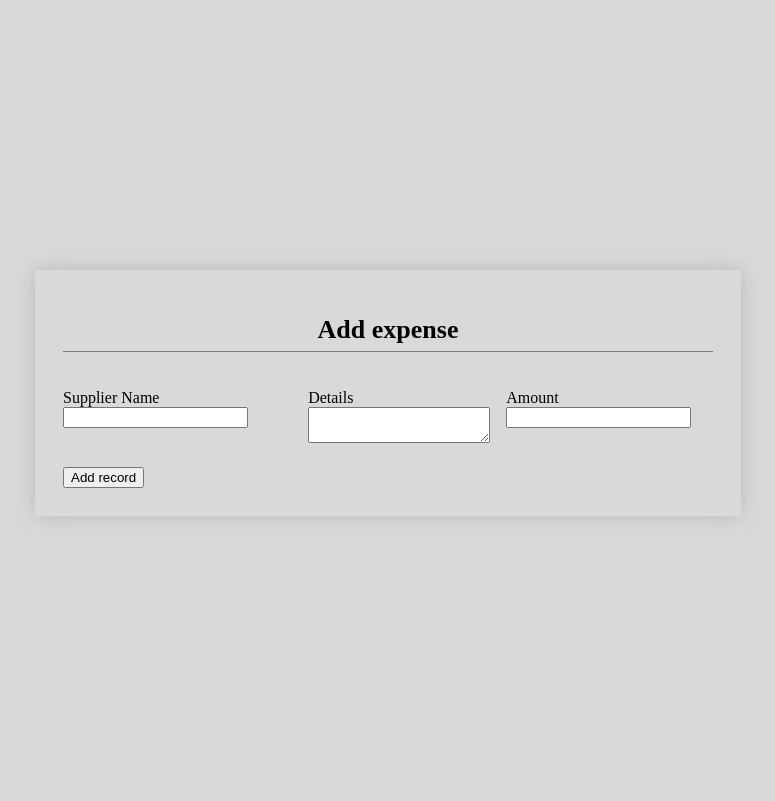
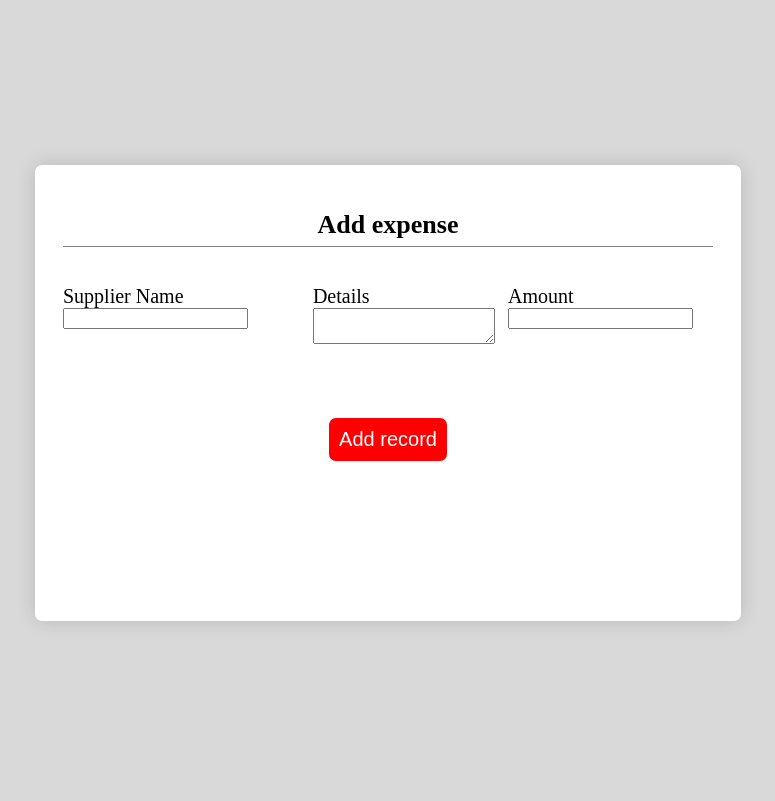
Before and after one commit to DatPika/System-Development-ECommerce, a PHP site: template app/views/Expense/create.php in a window 1280 px wide. Shown: the part 147-948 px from the top of the page, without its empty margins (252-1027 px from the left). Run offline with PHP 8.4, Linux system fonts and the light colour scheme; the template is opened without the code that fills it, so the values that code supplies are empty.

Commit message:
create expense css done

```diff
--- a/app/views/Expense/create.php
+++ b/app/views/Expense/create.php
@@ -10,13 +10,13 @@
 
 			<div class="expense-info">
 				<div class ="input-box">
-					<label><?= _('Supplier Name') ?></label><input type="text" name="supplierName" id="supplierName">
+					<label><?= _('Supplier Name') ?></label><input type="text" name="supplierName" id="supplierName" required>
 				</div>
 				<div class ="input-box">
 					<label><?= _('Details') ?></label><textarea name="details" id="details"></textarea>
 				</div>
 				<div class ="input-box">
-					<label><?= _('Amount') ?></label><input type="text" name='totalExpense' id="totalExpense">
+					<label><?= _('Amount') ?></label><input type="text" name='totalExpense' id="totalExpense" required>
 				</div>
 			</div>
 			<div class="form-submit-btn">
--- a/app/views/shared/header.php
+++ b/app/views/shared/header.php
@@ -5,7 +5,6 @@
 	<meta name="viewport" content="width=device-width, initial-scale=1">
 	<script src="../../../JavaScript/script.js"></script>
 	<link rel="stylesheet" href="../../../Style/styles.css">
-	<link rel="stylesheet" href="https://unicons.iconscout.com/release/v4.0.0/css/line.css">
 	<title><?= $data ?></title>
 
 	<style>
@@ -17,6 +16,7 @@
 			border-radius: 5px 5px 0 0;
 			overflow: hidden;
 			box-shadow: 0 0 20px rgba(0, 0, 0, 0.15);
+			background-color: white;
 		}
 
 		.content-table thead tr {
@@ -45,9 +45,12 @@
 		.container{
 			width: 100%;
 			max-width: 650px;
+			height: 400px;
 			box-shadow: 0 0 20px rgba(0, 0, 0, 0.15);
 			padding: 28px;
 			margin: 0 28px;
+			background-color: white;
+			border-radius: 7px;
 		}
 
 		.form-title{
@@ -63,6 +66,27 @@
 			justify-content: space-between;
 			padding: 20px 0;
 		}
+
+		.input-box label {
+			font-size: 20px;
+		}
+
+		.form-submit-btn{
+			padding-top: 50px;
+			display: flex;
+			justify-content: center;
+		}
+
+		.form-submit-btn input{
+			font-size: 20px;
+			padding: 10px;
+			border: none;
+			border-radius: 7px;
+			color: white;
+			background-color: red;
+		}
+
+
 	</style>
 
 </head>
```
